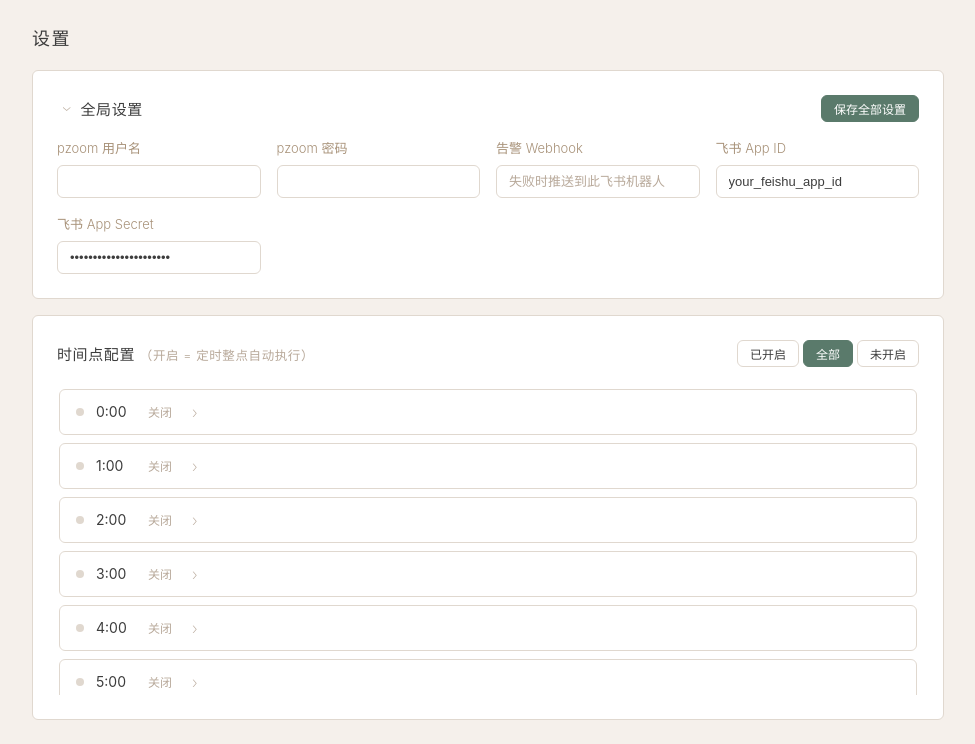
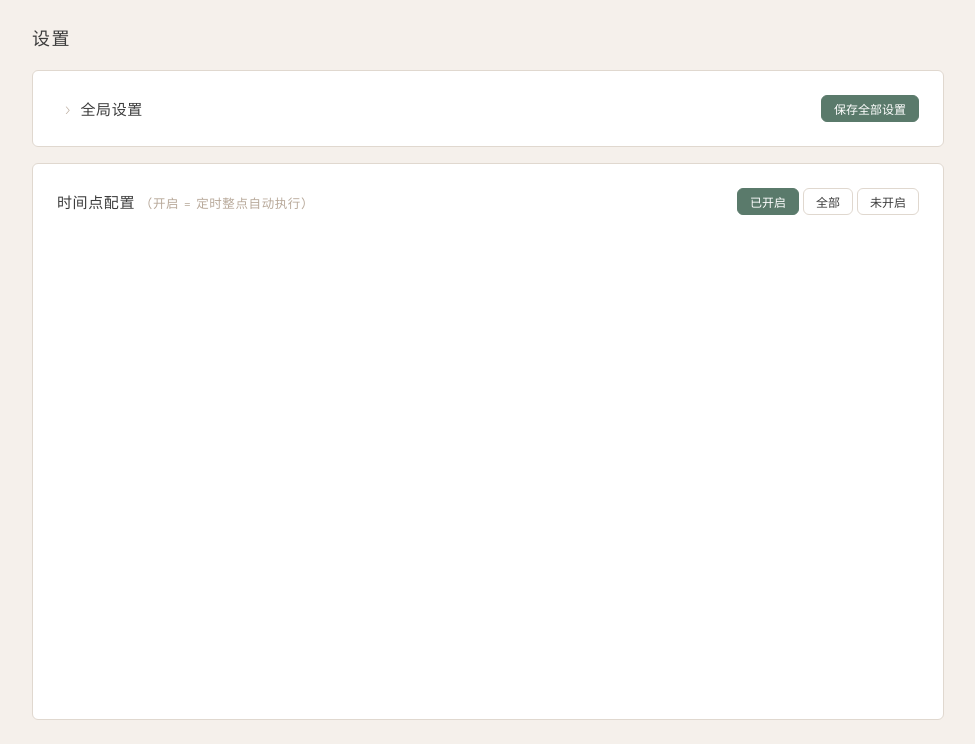
Before and after one commit to smryyyyy/time-data, a PHP site: page /settings in a window 1280 px wide. Shown: the part 57-801 px from the top of the page, without its empty margins (152-1127 px from the left). Run offline with PHP 8.4, Linux system fonts and the light colour scheme; the visitor is signed in with stand-in values (Sample User, id 1).

Commit message:
Default filter to 'on' and collapse UI sections
Change default filter behavior to 'on' in dashboard and settings so pages default to showing enabled items; update filter link active-state checks accordingly. Set $filter default to 'on' in settings.php. Add the 'collapsed' class to the global settings card and force each hour section to start collapsed regardless of its enabled state, making the UI collapsed by default.

```diff
--- a/views/dashboard.php
+++ b/views/dashboard.php
@@ -18,8 +18,8 @@
 </div>
 
 <div class="filter-bar">
-    <a href="?filter=on" class="btn btn-sm <?= ($_GET['filter'] ?? 'all') === 'on' ? 'active' : '' ?>">已开启</a>
-    <a href="?filter=all" class="btn btn-sm <?= ($_GET['filter'] ?? 'all') === 'all' ? 'active' : '' ?>">全部</a>
+    <a href="?filter=on" class="btn btn-sm <?= ($_GET['filter'] ?? 'on') === 'on' ? 'active' : '' ?>">已开启</a>
+    <a href="?filter=all" class="btn btn-sm <?= ($_GET['filter'] ?? 'on') === 'all' ? 'active' : '' ?>">全部</a>
 </div>
 
 <div class="hour-grid">
--- a/views/settings.php
+++ b/views/settings.php
@@ -3,7 +3,7 @@
 
 <form method="POST" action="/settings" id="settingsForm" class="settings-form">
 
-<div class="card global-settings" id="globalSettings">
+<div class="card global-settings collapsed" id="globalSettings">
     <div class="global-header" onclick="toggleGlobal()">
         <div class="global-header-left">
             <span class="hour-arrow global-arrow">›</span>
@@ -36,21 +36,21 @@
     <div class="card-header">
         <h2>时间点配置 <small>（开启 = 定时整点自动执行）</small></h2>
         <div class="filter-group">
-            <a href="?filter=on" class="btn btn-sm <?= ($_GET['filter'] ?? 'all') === 'on' ? 'active' : '' ?>">已开启</a>
-            <a href="?filter=all" class="btn btn-sm <?= ($_GET['filter'] ?? 'all') === 'all' ? 'active' : '' ?>">全部</a>
-            <a href="?filter=off" class="btn btn-sm <?= ($_GET['filter'] ?? '') === 'off' ? 'active' : '' ?>">未开启</a>
+            <a href="?filter=on" class="btn btn-sm <?= ($_GET['filter'] ?? 'on') === 'on' ? 'active' : '' ?>">已开启</a>
+            <a href="?filter=all" class="btn btn-sm <?= ($_GET['filter'] ?? 'on') === 'all' ? 'active' : '' ?>">全部</a>
+            <a href="?filter=off" class="btn btn-sm <?= ($_GET['filter'] ?? 'on') === 'off' ? 'active' : '' ?>">未开启</a>
         </div>
     </div>
     <div class="hours-scroll">
 
     <?php
-    $filter = $_GET['filter'] ?? 'all';
+    $filter = $_GET['filter'] ?? 'on';
     for ($h = 0; $h < 24; $h++):
         $cfg = $hours[$h] ?? ['enabled' => false, 'data_prefix' => '', 'copy_range' => ['A', 'K'], 'template' => '', 'exports' => []];
         if ($filter === 'on' && empty($cfg['enabled'])) continue;
         if ($filter === 'off' && !empty($cfg['enabled'])) continue;
         $sheets = $hourSheets[$h] ?? [];
-        $collapsed = empty($cfg['enabled']) ? ' collapsed' : '';
+        $collapsed = ' collapsed';
     ?>
     <div class="hour-section<?= $collapsed ?>" id="hour<?= $h ?>">
         <div class="hour-header" onclick="toggleHour(<?= $h ?>)">
```
